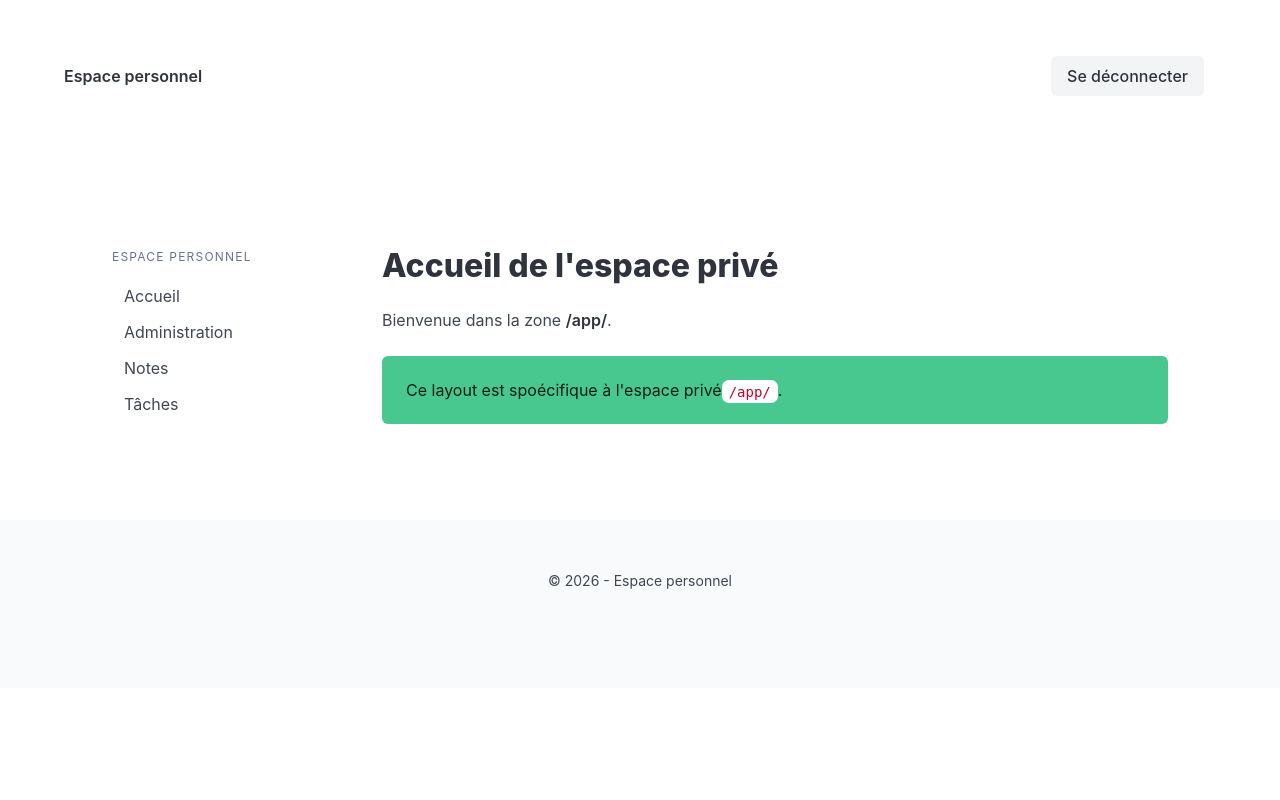
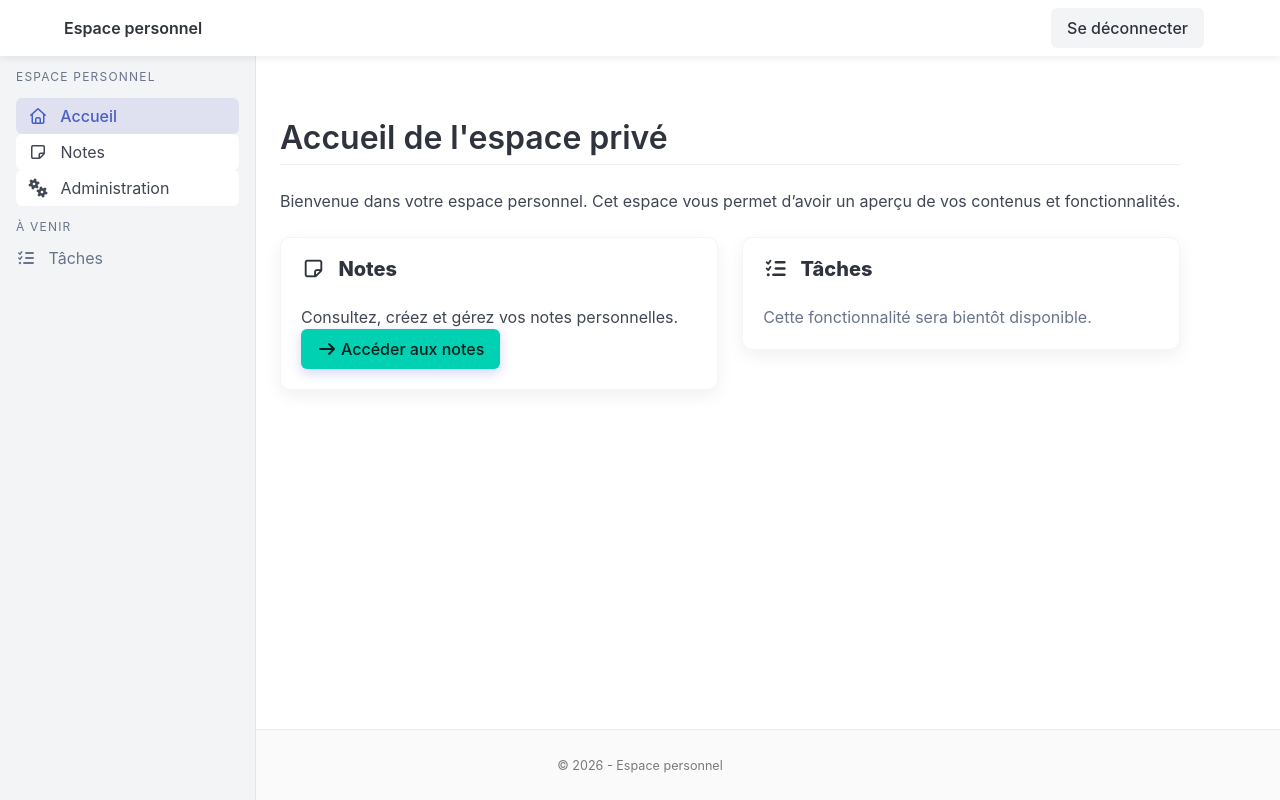
Before and after one commit to Brice-Harper/ADAM, a Django app: page /app/ in a window 1280 px wide. Run offline with Django 5.2, Linux system fonts and the light colour scheme; the visitor is signed in with stand-in values (Sample User, id 1); some libraries are stand-ins or nearby versions.

Commit message:
UX Improvements

```diff
--- a/config/settings.py
+++ b/config/settings.py
@@ -121,6 +121,10 @@ USE_TZ = True
 
 STATIC_URL = "static/"
 
+STATICFILES_DIRS = [
+    BASE_DIR / "static",
+]
+
 _URL = "home"
 LOGIN_URL = "login"
 LOGIN_REDIRECT_URL = _URL
--- a/core/templates/core/base.html
+++ b/core/templates/core/base.html
@@ -1,3 +1,4 @@
+{% load static %}
 <!DOCTYPE html>
 <html lang="fr">
 <head>
@@ -6,12 +7,14 @@
     <title>{% block title %}Espace perso{% endblock %}</title>
     <link rel="stylesheet" href="https://cdn.jsdelivr.net/npm/bulma@1.0.4/css/bulma.min.css">
     <link rel="stylesheet" href="https://cdnjs.cloudflare.com/ajax/libs/font-awesome/7.0.0/css/all.min.css" crossorigin="anonymous" referrerpolicy="no-referrer" />
+    <link rel="stylesheet" href="{% static 'css/main.css' %}">
+    {% block extra_head %}{% endblock %}
 </head>
 
-<body>
+<body class="has-navbar fixed-top" style="min-height: 100vh; display: flex; flex-direction: column;">
     <header class="section">
         <div class="container">
-            <nav class="navbar" role="navigation" aria-label="main navigation">
+            <nav class="navbar is-fixed-top" role="navigation" aria-label="main navigation">
                 <div class="container">
 
                     {% if is_workspace %}
@@ -86,10 +89,14 @@
         </div>
     </header>
 
-    <main class="section">
-        <div class="container">
-            {% block content %}{% endblock %}
-        </div>
+    <main style="flex: 1; min-height: 0;">
+        {% if not is_workspace %}
+            <div class="container">
+        {% endif %}
+        {% block content %}{% endblock %}
+        {% if not is_workspace %}
+            </div>
+        {% endif %}
     </main>
 
     <footer class="footer">
@@ -97,5 +104,6 @@
             <p><small>© {% now "Y" %} - Espace personnel</small></p>
         </div>
     </footer>
+    {% block extra_js %}{% endblock %}
 </body>
 </html>
--- a/pyproject.toml
+++ b/pyproject.toml
@@ -7,7 +7,7 @@ authors = [
 ]
 requires-python = ">=3.13"
 dependencies = [
-    "django (>=6.0.4,<7.0.0)"
+    "django (>=6.0.4,<7.0.0)",
 ]
 
 
--- /dev/null
+++ b/static/css/main.css
@@ -0,0 +1,210 @@
+/* =============================
+Boxes - Amélioration visuelle
+============================= */
+
+.box {
+    border-radius: 10px;
+    box-shadow: 0 6px 18px rgba(0, 0, 0, 0.06);
+    border: 1px solid rgba(0, 0, 0, 0.04);
+}
+
+/* =============================
+Titres - hiérarchie visuelle
+============================= */
+
+.title.is-3 {
+    font-weight: 600;
+    padding-bottom: 0.5rem;
+    border-bottom: 1px solid rgba(0, 0, 0, 0.06);
+}
+
+/* =============================
+Boutons - amélioration UX
+============================= */
+
+.button {
+    border-radius: 6px;
+    font-weight: 500;
+    transition:
+        background-color 0.2s ease,
+        box-shadow 0.2s ease;
+        transform 0.1s ease;
+}
+
+.button:hover {
+    box-shadow: 0 4px 10px rgba(0, 0, 0, 0.08);
+    transform: translateY(-1px 0.25);
+    transform: translateY(-1px);
+}
+
+.button.is-danger {
+    box-shadow: 0 4px 12px rgba(241, 70, 104, 0.25);
+}
+
+.button.is-danger:hover {
+    box-shadow: 0 6px 16px rgba(241, 70, 104, 0.35);
+}
+
+.button:active {
+    transform: translateY(0);
+    box-shadow: 0 2px 6px rgba(0, 0, 0, 0.08);
+}
+
+.button.is-primary {
+    box-shadow: 0 4px 12px rgba(72, 95, 199, 0.25);
+}
+
+.button.is-primary:hover {
+    box-shadow: 0 6px 16px rgba(72, 95, 199, 0.35);
+}
+
+/* =============================
+Notifications - Amélioration visuelle
+============================= */
+
+.notification {
+    /*border-radius: 8px;
+    padding: 1.25rem 1.5rem;
+    box-shadow: 0 4px 12px rgba(0, 0, 0, 0.06);
+    border: 1px solid rgba(0, 0, 0, 0.04);*/
+    position: relative;
+    padding-left: 3rem;
+}
+
+.notification::before {
+    position: absolute;
+    left: 1rem;
+    top: 1.1rem;
+    font-family: "Font Awesome 7 Free";
+    font-weight: 900;
+    font-size: 1.1rem;
+}
+
+.notification.is-success::before {
+    content: "\f058"; /* Font Awesome check icon */
+}
+
+.notification.is-danger::before {
+    content: "\f057"; /* Font Awesome times icon */
+}
+
+.notification.is-warning::before {
+    content: "\f071"; /* Font Awesome exclamation-triangle icon */
+}
+
+.notification.is-info::before {
+    content: "\f05a"; /* Font Awesome info icon */
+}
+
+/* =============================
+Sidebar - Amélioration visuelle
+============================= */
+
+.menu-list a {
+    border-radius: 6px;
+    padding: 0.5rem 0.75rem;
+    display: block;
+    transition: background-color 0.15s ease, color 0.15s ease;
+}
+
+.menu-list a:hover {
+    background-color: rgba(0, 0, 0, 0.05);
+    text-decoration: none;
+}
+
+.menu-list a.is-active {
+    background-color: rgba(72, 95, 199, 0.12);
+    color: #485fc7;
+    font-weight: 500;
+}
+
+/* =============================
+Formulaires - Amélioration visuelle
+============================= */
+
+.label {
+    font-weight: 500;
+    color: #363636;
+}
+
+.input,
+.textarea,
+.select select {
+    border-radius: 6px;
+    transition: border-color 0.15s ease, box-shadow 0.15s ease;
+}
+
+.input:focus,
+.textarea:focus,
+.select select:focus {
+    border-color: #485fc7;
+    box-shadow: 0 0 0 0.125rem rgba(72, 95, 199, 0.25);
+}
+
+.textarea {
+    min-height: 160px;
+    resize: vertical;
+}
+
+/* =============================
+Liens - contenu principal
+============================= */
+
+a {
+    color: #485fc7;
+    text-decoration: none;
+    transition: color 0.15s ease, border-bottom-color 0.15s ease;
+}
+
+a:not(.button):hover {
+    color: #364fc7;
+}
+
+/* =============================
+Navbar - Amélioration visuelle
+============================= */
+
+.navbar {
+    box-shadow: 0 2px 8px rgba(0, 0, 0, 0.08);
+    z-index: 30;
+}
+
+.navbar .navbar-item,
+.navbar .navbar-link {
+    font-weight: 500;
+}
+
+.navbar .navbar-item strong {
+    font-weight: 600;
+}
+
+/* =============================
+Footer - Amélioration visuelle
+============================= */
+
+.footer {
+    padding: 1.5rem 1rem;
+    background-color: #fafafa;
+    border-top: 1px solid rgba(0, 0, 0, 0.06);
+}
+
+.footer .content {
+    font-size: 0.9rem;
+    color: #7a7a7a;
+}
+
+@keyframes fadeInUp {
+    from {
+        opacity: 0;
+        transform: translateY(6px);
+    }
+    to {
+        opacity: 1;
+        transform: translateY(0);
+    }
+}
+
+.box,
+.notification {
+    animation: fadeInUp 0.25s ease-out;
+}
--- a/workspace/forms.py
+++ b/workspace/forms.py
@@ -1,3 +1,4 @@
+import json
 from django import forms
 from .models import Note
 
--- a/workspace/templates/workspace/base_private.html
+++ b/workspace/templates/workspace/base_private.html
@@ -3,32 +3,64 @@
 {% block title %}Espace Privé{% endblock %}
 
 {% block content %}
-    <section class="section">
-        <div class="container">
-            <div class="columns">
-                <aside class="column is-3">
+    <div class="columns is-gapless" style="flex: 1; min-height: 0;">
+
+        <!-- Sidebar -->
+        <aside
+            class="has-background-light p-4"
+            style="
+            position: fixed;
+            top:3.25rem;
+            left: 0;
+            width: 16rem;
+            height: calc(100vh - 3.25rem);
+            border-right: 1px solid #e5e5e5;
+            overflow-y: auto;">
             <nav class="menu">
-                        <p class="menu-label">Espace Personnel</p>
+
+                <p class="menu-label">Espace personnel</p>
                 <ul class="menu-list">
                     <li>
-                                <a href="{% url 'workspace_index' %}">Accueil</a>
+                        <a href="{% url 'workspace_index' %}" class="{% if request.resolver_match.url_name == 'workspace_index' %}is-active{% endif %}">
+                            <i class="fa-regular fa-home mr-2" aria-hidden="true"></i>
+                            Accueil
+                        </a>
                     </li>
+
                     <li>
-                                <a href="{% url 'admin:index' %}" target="_blank">Administration</a>
+                        <a href="{% url 'note_list' %}" class="{% if request.resolver_match.url_name == 'note_list' %}is-active{% endif %}">
+                            <i class="fa-regular fa-note-sticky mr-2" aria-hidden="true"></i>
+                            Notes
+                        </a>
                     </li>
+
                     <li>
-                                <a href="{% url 'note_list' %}">Notes</a>
-                            </li>
-                            <li>
-                                <a href="#">Tâches</a>
+                        <a href="{% url 'admin:index' %}" target="_blank">
+                            <i class="fa-solid fa-gears mr-2" aria-hidden="true"></i>
+                            Administration
+                        </a>
                     </li>
                 </ul>
+
+                <p class="menu-label">À venir</p>
+                <ul class="menu-list">
+                    <li>
+                        <span class="has-text-grey">
+                            <i class="fa-solid fa-list-check mr-2" aria-hidden="true"></i>
+                            Tâches
+                        </span>
+                    </li>
+                </ul>
+
             </nav>
         </aside>
 
-                <div class="column is-9">
+        <!-- Contenu principal -->
+        <div style="margin-left: 16rem;">
+            <div class="p-5" style="height: 100%; overflow-y: auto;">
+
                 {% if messages %}
-                        <div class="container mb-4">
+                    <div class="mb-4">
                         {% for message in messages %}
                             <div class="notification is-{{ message.tags }}">
                             {{ message }}
@@ -36,10 +68,12 @@
                         {% endfor %}
                     </div>
                 {% endif %}
+
                 {% block workspace_content %}
                 {% endblock %}
+
             </div>
         </div>
+
     </div>
-    </section>
 {% endblock %}
--- a/workspace/templates/workspace/index.html
+++ b/workspace/templates/workspace/index.html
@@ -3,12 +3,48 @@
 {% block title %}Espace privé{% endblock %}
 
 {% block workspace_content %}
-    <div class="content">
-        <h2 class="title is-3">Accueil de l'espace privé</h2>
-        <p>Bienvenue dans la zone <strong>/app/</strong>.</p>
+
+<h2 class="title is-3 mb-5">
+  Accueil de l'espace privé
+</h2>
+
+<div class="content mb-5">
+  <p>
+    Bienvenue dans votre espace personnel.
+    Cet espace vous permet d’avoir un aperçu de vos contenus et fonctionnalités.
+  </p>
+</div>
+
+<div class="columns">
+
+  <div class="column is-6">
+    <div class="box">
+      <h3 class="title is-5">
+        <i class="fa-regular fa-note-sticky mr-2" aria-hidden="true"></i>
+        Notes
+      </h3>
+      <p>
+        Consultez, créez et gérez vos notes personnelles.
+      </p>
+      <a href="{% url 'note_list' %}" class="button is-primary">
+        <i class="fa-solid fa-arrow-right mr-1" aria-hidden="true"></i>
+        Accéder aux notes
+      </a>
     </div>
+  </div>
 
-    <div class="notification is-success">
-        Ce layout est spoécifique à l'espace privé<code>/app/</code>.
+  <div class="column is-6">
+    <div class="box has-text-grey">
+      <h3 class="title is-5">
+        <i class="fa-solid fa-list-check mr-2" aria-hidden="true"></i>
+        Tâches
+      </h3>
+      <p>
+        Cette fonctionnalité sera bientôt disponible.
+      </p>
     </div>
+  </div>
+
+</div>
+
 {% endblock %}
```
Also changed, not shown: workspace/templates/workspace/note_form.html (+32 -8 lines), workspace/migrations/0002_alter_note_options_note_content_json_and_more.py (added). Lines whose indentation alone changed are shown as unchanged.
